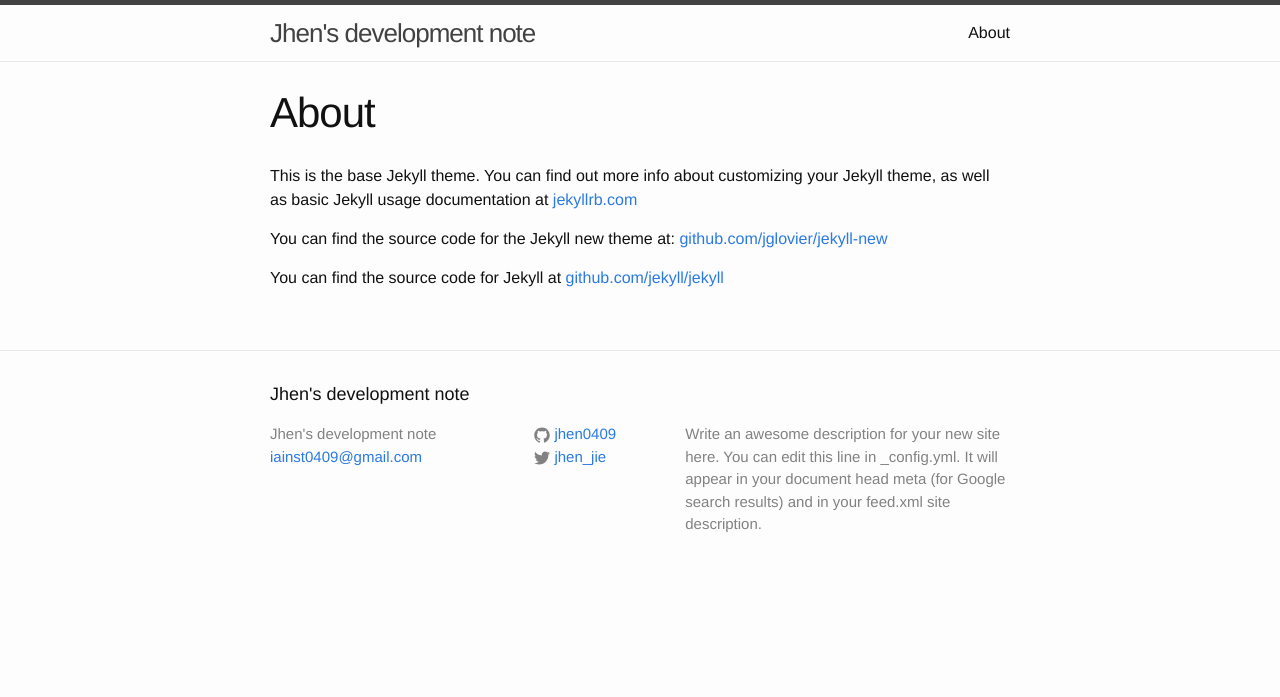
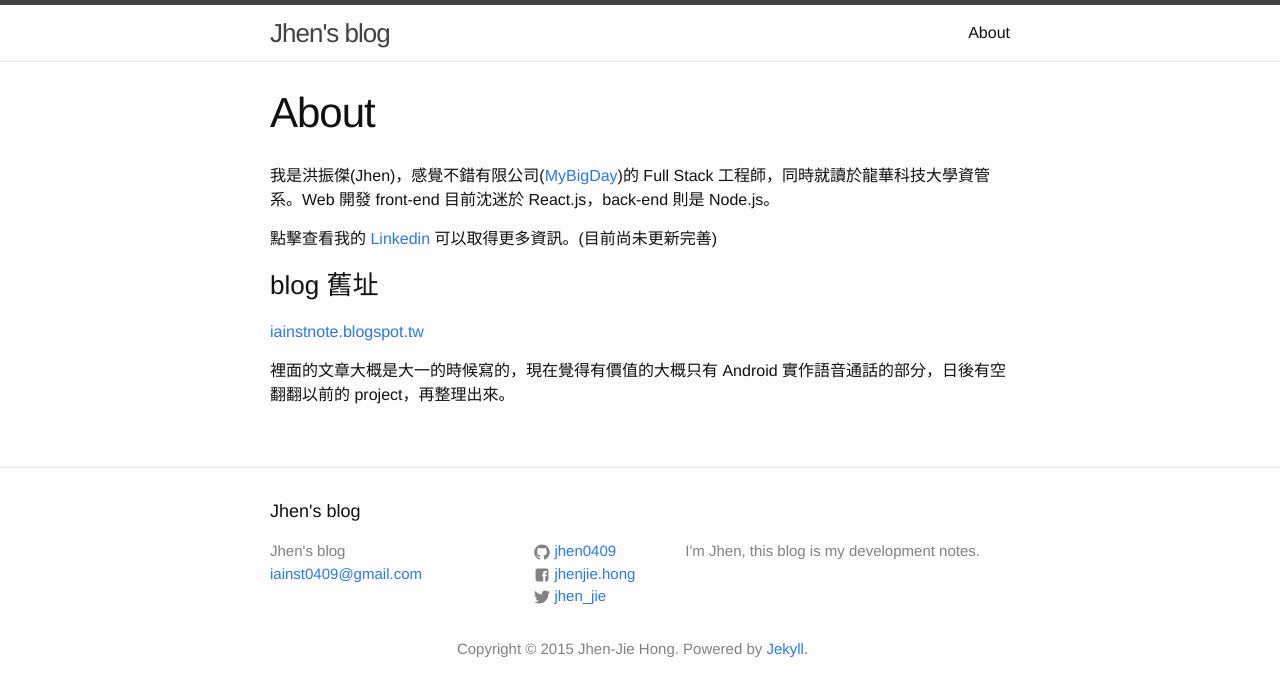
Before and after one commit to jhen0409/jhen0409.github.io, a Jekyll site: the page built from about.md, in a window 1280 px wide. Shown: the top 697 px of the page. Built offline with Jekyll 4.4.1, drawn with Linux system fonts in a browser that asks for light colours.

Commit message:
config, page footer, about page updated.

```diff
--- a/_config.yml
+++ b/_config.yml
@@ -1,14 +1,17 @@
 # Site settings
-title: Jhen's development note
+title: Jhen's blog
 email: iainst0409@gmail.com
-description: > # this means to ignore newlines until "baseurl:"
-  Write an awesome description for your new site here. You can edit this
-  line in _config.yml. It will appear in your document head meta (for
-  Google search results) and in your feed.xml site description.
-baseurl: "" # the subpath of your site, e.g. /blog/
-url: "http://jhen.me" # the base hostname & protocol for your site
+description: >
+  I'm Jhen, this blog is my development notes.
+license: >
+  Copyright © 2015 Jhen-Jie Hong. Powered by
+  <a href="http://jekyllrb.com" target="_blank">Jekyll.</a>
+baseurl: ""
+url: "http://jhen.me"
 twitter_username: jhen_jie
+facebook_username:  jhenjie.hong
 github_username:  jhen0409
+
 
 # Build settings
 markdown: kramdown
--- a/_includes/footer.html
+++ b/_includes/footer.html
@@ -28,6 +28,27 @@
           </li>
           {% endif %}
 
+          {% if site.facebook_username %}
+          <li>
+            <a href="https://facebook.com/{{ site.facebook_username }}">
+              <span class="icon  icon--facebook">
+                <svg viewBox="0 0 512 512">
+                  <path fill="#828282" d="M398.14,50.5H117.98c-36.408,0-68.48,26.452-68.48,62.86v280.16c0,36.408,32.072,68.98,68.48,68.98h173.466
+                  c-0.325-54,0.077-114.134-0.185-166.387c-11.064-0.112-22.138-0.684-33.202-0.854c0.041-18.467,0.017-37.317,0.024-55.781
+                  c11.057-0.137,22.121-0.163,33.178-0.268c0.338-17.957-0.338-36.025,0.354-53.966c1.103-14.205,6.519-28.563,17.14-38.377
+                  c12.859-12.239,31.142-16.397,48.387-16.912c18.233-0.163,36.468-0.076,54.71-0.068c0.072,19.24,0.072,38.482-0.008,57.722
+                  c-11.789-0.02-23.585,0.023-35.374-0.025c-7.468-0.467-15.145,5.198-16.504,12.609c-0.177,12.875-0.064,25.757-0.057,38.628
+                  c17.285,0.073,34.577-0.02,51.862,0.044c-1.264,18.629-3.581,37.168-6.285,55.637c-15.272,0.137-30.554,1.514-45.818,1.602
+                  c-0.129,52.236,0.04,112.395-0.093,166.395h38.564c36.408,0,63.36-32.572,63.36-68.98V113.36C461.5,76.952,434.548,50.5,398.14,50.5
+                  z"/>
+                </svg>
+              </span>
+
+              <span class="username">{{ site.facebook_username }}</span>
+            </a>
+          </li>
+          {% endif %}
+
           {% if site.twitter_username %}
           <li>
             <a href="https://twitter.com/{{ site.twitter_username }}">
@@ -50,6 +71,8 @@
       </div>
     </div>
 
+    <p class="text footer-col-wrapper" style="text-align: center;">{{ site.license }}</p>
+
   </div>
 
 </footer>
--- a/about.md
+++ b/about.md
@@ -4,8 +4,12 @@ title: About
 permalink: /about/
 ---
 
-This is the base Jekyll theme. You can find out more info about customizing your Jekyll theme, as well as basic Jekyll usage documentation at [jekyllrb.com](http://jekyllrb.com/)
+我是洪振傑(Jhen)，感覺不錯有限公司([MyBigDay](http://www.mybigday.com.tw))的 Full Stack 工程師，同時就讀於龍華科技大學資管系。Web 開發 front-end 目前沈迷於 React.js，back-end 則是 Node.js。
 
-You can find the source code for the Jekyll new theme at: [github.com/jglovier/jekyll-new](https://github.com/jglovier/jekyll-new)
+點擊查看我的 [Linkedin](http://www.linkedin.com/profile/view?id=367041832) 可以取得更多資訊。(目前尚未更新完善)
 
-You can find the source code for Jekyll at [github.com/jekyll/jekyll](https://github.com/jekyll/jekyll)
+### blog 舊址
+
+[iainstnote.blogspot.tw](http://iainstnote.blogspot.tw)
+
+裡面的文章大概是大一的時候寫的，現在覺得有價值的大概只有 Android 實作語音通話的部分，日後有空翻翻以前的 project，再整理出來。
```
